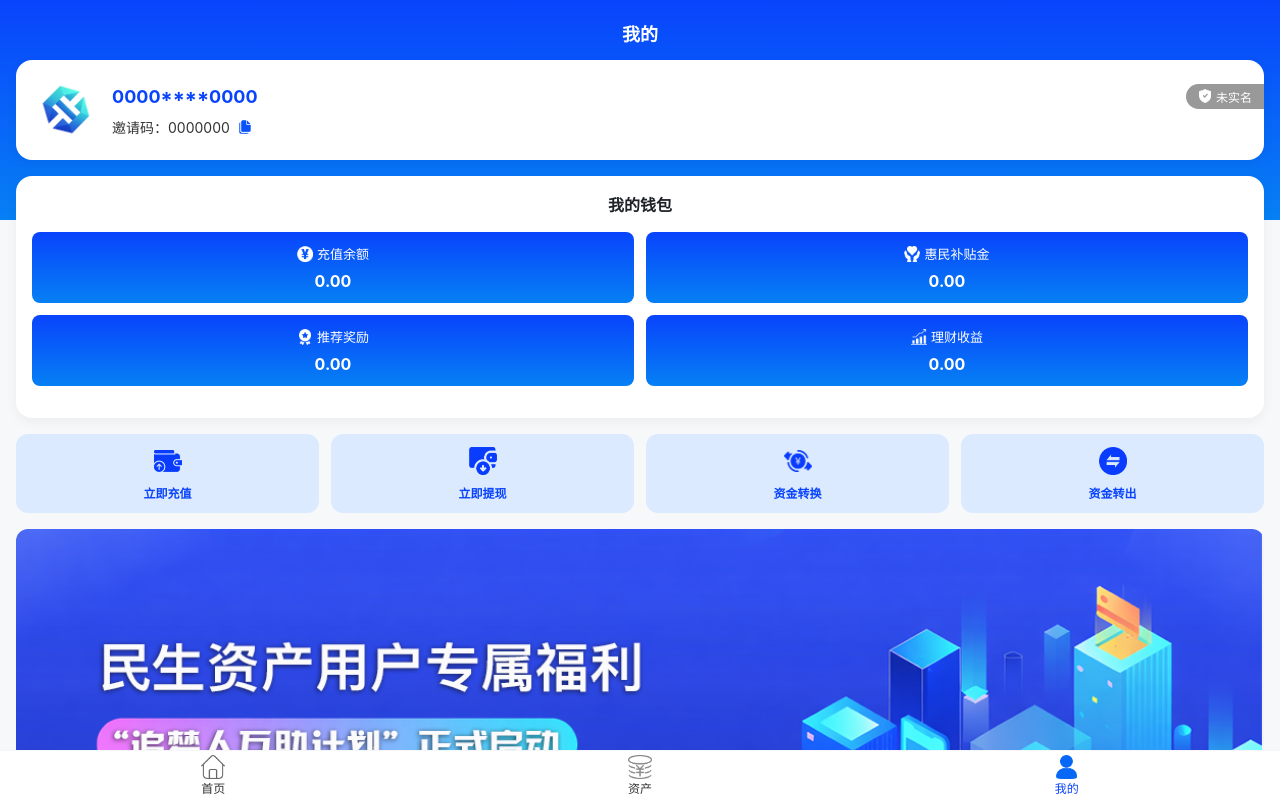
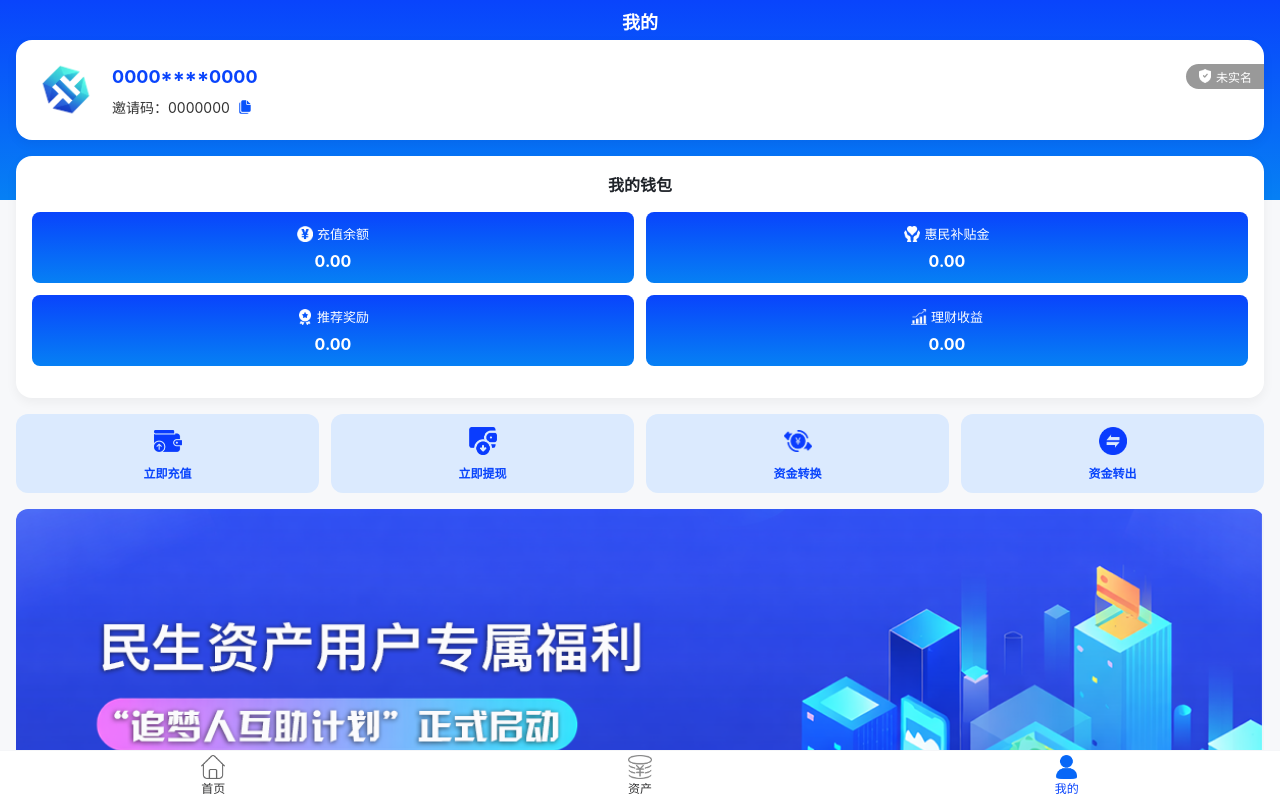
Before and after one commit to zhangsan083/minsheng, a Vue app: page /profile in a window 1280 px wide. Shown: the top 798 px of the page. Built offline with nearby package versions, Linux system fonts and the light colour scheme; no server answers; sample sign-in values are in the browser's storage.

Commit message:
老人友好模式

```diff
--- a/src/views/Profile.vue
+++ b/src/views/Profile.vue
@@ -2,7 +2,7 @@
   <div class="page">
     <!-- Header -->
     <div class="header-bg">
-      <div class="header-title">我的</div>
+      <van-nav-bar title="我的" :border="false" class="nav-bar" />
     </div>
 
     <div class="page-content">
@@ -310,15 +310,20 @@ const confirmLogout = () => {
 .header-bg {
   height: 200px;
   background: var(--blue-gradient);
-  display: flex;
-  justify-content: center;
-  padding-top: 20px;
+  position: relative;
 }
 
-.header-title {
-  color: white;
-  font-size: 18px;
-  font-weight: bold;
+.nav-bar {
+  background: transparent;
+  --van-nav-bar-title-text-color: #fff;
+  --van-nav-bar-icon-color: #fff;
+  --van-nav-bar-title-font-size: 18px;
+  --van-nav-bar-title-font-weight: bold;
+}
+
+/* Deep selector to ensure title color is correct */
+:deep(.van-nav-bar__title) {
+  color: #fff;
 }
 
 .page-content {
```
